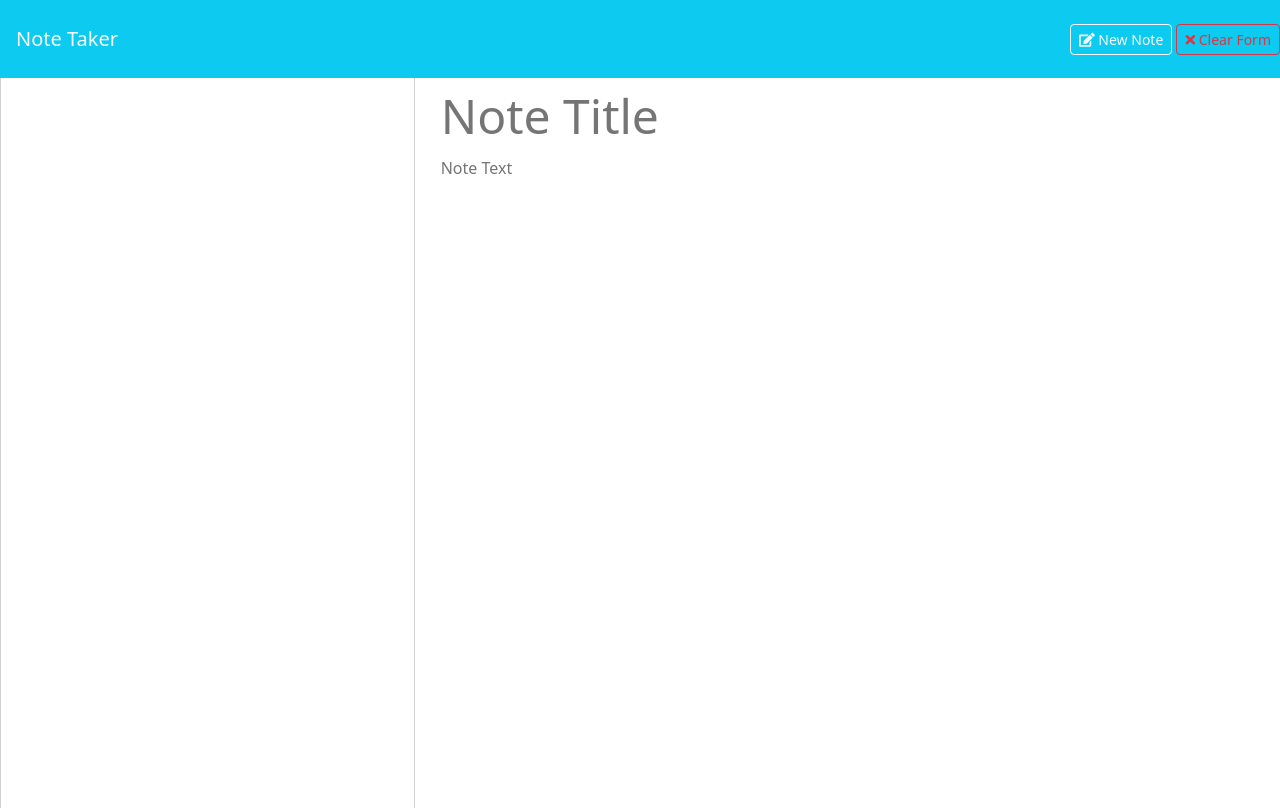
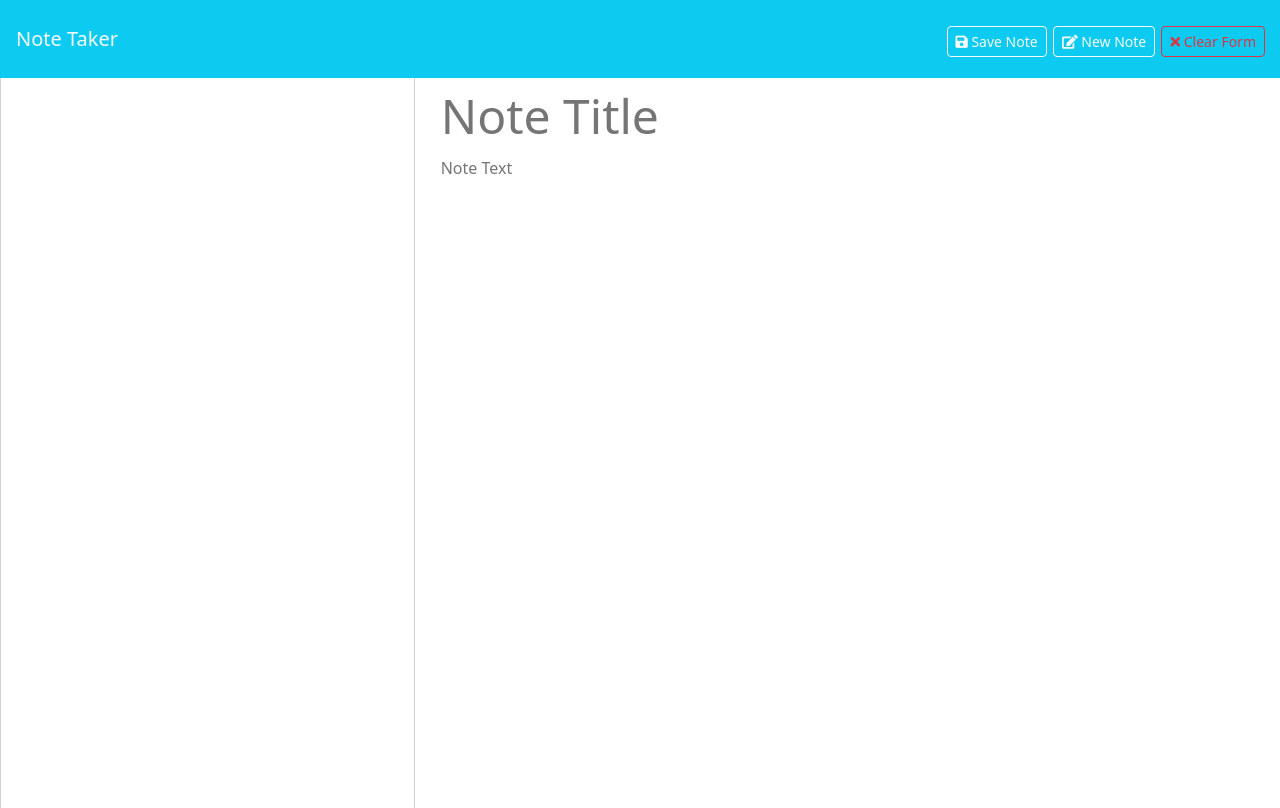
Before and after one commit to Preksha2408/NOTE-TAKER-Challenge-11, a website: page public/notes.html in a window 1280 px wide. Drawn offline with nearby package versions, Linux system fonts and the light colour scheme; no server answers.

Commit message:
Added style.css

```diff
--- a/public/assets/css/style.css
+++ b/public/assets/css/style.css
@@ -1,4 +1,3 @@
-
 html,
 body {
   height: 100%;
@@ -6,11 +5,11 @@ body {
   padding: 0;
 }
 
-.save-note {
-  display: none;
+.save-note, .new-note, .clear-btn {
+  display: inline;
 }
 
-.icons i {
+.icons {
   margin-left: 15px;
   margin-right: 15px;
   font-size: 1.5rem;
```
